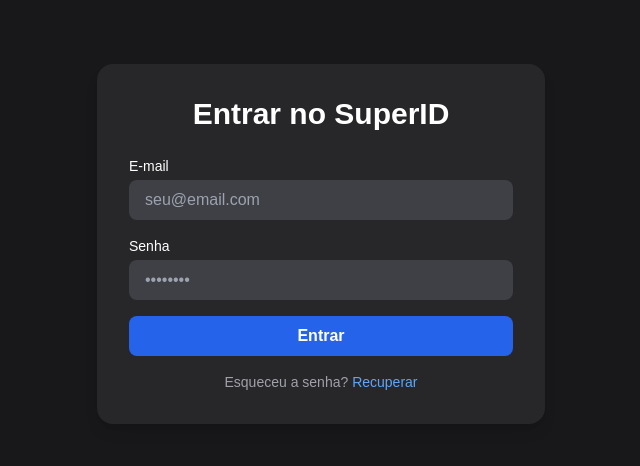
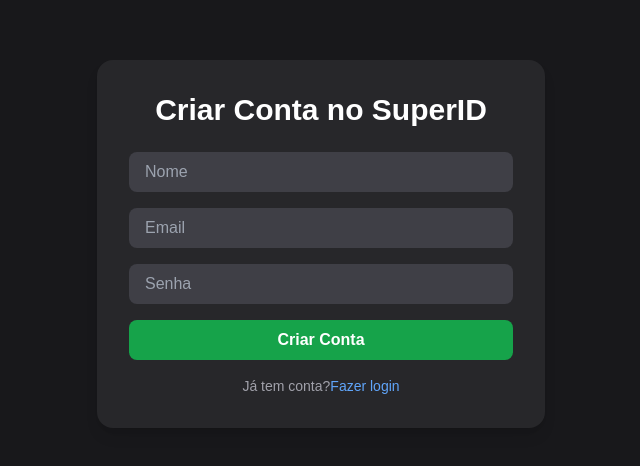
Before and after one commit to feandretta/PI3--g105-4, a React (Create React App) app in the folder web/frontend/: page /register in a window 1280 px wide. Shown: the part 156-622 px from the top of the page, without its empty margins (319-959 px from the left). Built offline with nearby package versions, Linux system fonts and the light colour scheme.

Commit message:
Telas de login e registro criadas com sucesso

```diff
--- a/web/frontend/package.json
+++ b/web/frontend/package.json
@@ -13,6 +13,7 @@
     "@types/react-dom": "^19.1.1",
     "react": "^19.1.0",
     "react-dom": "^19.1.0",
+    "react-router-dom": "^7.5.0",
     "react-scripts": "5.0.1",
     "typescript": "^4.9.5",
     "web-vitals": "^2.1.4"
@@ -43,6 +44,7 @@
   },
   "devDependencies": {
     "@tailwindcss/postcss": "^4.1.3",
+    "@types/react-router-dom": "^5.3.3",
     "autoprefixer": "^10.4.21",
     "postcss": "^8.5.3",
     "tailwindcss": "^3.3.3"
--- a/web/frontend/src/index.tsx
+++ b/web/frontend/src/index.tsx
@@ -1,19 +1,19 @@
 import React from 'react';
 import ReactDOM from 'react-dom/client';
 import './index.css';
-import App from './App';
 import reportWebVitals from './reportWebVitals';
+import { BrowserRouter } from 'react-router-dom';
+import AppRoutes from './routes/routes';
 
 const root = ReactDOM.createRoot(
-  document.getElementById('root') as HTMLElement
+    document.getElementById('root') as HTMLElement
 );
 root.render(
-  <React.StrictMode>
-    <App />
-  </React.StrictMode>
+    <React.StrictMode>
+        <BrowserRouter>
+            <AppRoutes />
+        </BrowserRouter>
+    </React.StrictMode>
 );
 
-// If you want to start measuring performance in your app, pass a function
-// to log results (for example: reportWebVitals(console.log))
-// or send to an analytics endpoint. Learn more: https://bit.ly/CRA-vitals
 reportWebVitals();
--- a/web/frontend/src/App.tsx
+++ b/web/frontend/src/pages/login.tsx
@@ -1,4 +1,9 @@
-function App() {
+async function gerarQRCode() {
+    console.log("QR Code gerado!");
+    // Aqui você pode colocar a lógica real futuramente, como fazer uma requisição à Firebase Function
+}
+
+function Login() {
     return (
         <div className="min-h-screen bg-zinc-900 flex items-center justify-center p-4">
             <div className="bg-zinc-800 text-white rounded-2xl shadow-lg p-8 w-full max-w-md">
@@ -35,13 +40,28 @@
                     >
                         Entrar
                     </button>
+
+                    <button
+                        type="button"
+                        onClick={gerarQRCode}
+                        className="w-full mt-2 bg-green-600 hover:bg-green-700 transition-colors px-4 py-2 rounded-lg text-white font-semibold"
+                    >
+                        Login via QR Code
+                    </button>
                 </form>
 
-                <p className="text-sm text-zinc-400 mt-4 text-center">
-                    Esqueceu a senha? <a href="#" className="text-blue-400 hover:underline">Recuperar</a>
-                </p>
+               <div className="flex justify-between items-center">
+                   <p className="text-sm text-zinc-400 mt-4 text-center">
+                       Esqueceu a senha?{" "}
+                       <a href="#" className="text-blue-400 hover:underline">
+                           Recuperar
+                       </a>
+                   </p>
+                   <a href="register" className="text-sm text-blue-400 hover:underline trans mt-4 text-end">Registrar-se</a>
+               </div>
             </div>
         </div>
     );
 }
-export default App;
+
+export default Login;
--- /dev/null
+++ b/web/frontend/src/pages/register.tsx
@@ -0,0 +1,30 @@
+import { Link } from "react-router-dom";
+
+function Register() {
+    return (
+        <div className="min-h-screen bg-zinc-900 flex items-center justify-center p-4">
+            <div className="bg-zinc-800 text-white rounded-2xl shadow-lg p-8 w-full max-w-md">
+                <h2 className="text-3xl font-bold mb-6 text-center">Criar Conta no SuperID</h2>
+
+                <form className="space-y-4">
+                    <input type="text" placeholder="Nome" className="w-full px-4 py-2 rounded-lg bg-zinc-700 text-white" />
+                    <input type="email" placeholder="Email" className="w-full px-4 py-2 rounded-lg bg-zinc-700 text-white" />
+                    <input type="password" placeholder="Senha" className="w-full px-4 py-2 rounded-lg bg-zinc-700 text-white" />
+
+                    <button className="w-full bg-green-600 hover:bg-green-700 px-4 py-2 rounded-lg text-white font-semibold">
+                        Criar Conta
+                    </button>
+                </form>
+
+                <p className="text-sm text-zinc-400 mt-4 text-center">
+                    Já tem conta?
+                    <Link to="/login" className="text-blue-400 hover:underline">
+                        Fazer login
+                    </Link>
+                </p>
+            </div>
+        </div>
+    );
+}
+
+export default Register;
--- /dev/null
+++ b/web/frontend/src/routes/routes.tsx
@@ -0,0 +1,17 @@
+// src/routes/routes.tsx
+
+import { Routes, Route, Navigate } from "react-router-dom";
+import Login from "../pages/login";
+import Register from "../pages/register";
+
+function AppRoutes() {
+    return (
+        <Routes>
+            <Route path="/" element={<Navigate to="/login" />} />
+            <Route path="/login" element={<Login />} />
+            <Route path="/register" element={<Register />} />
+        </Routes>
+    );
+}
+
+export default AppRoutes;
```
Also changed, not shown: web/frontend/src/App.css (deleted, +0 -38 lines), 2 other files (tests, documents, lock files or other folders).
